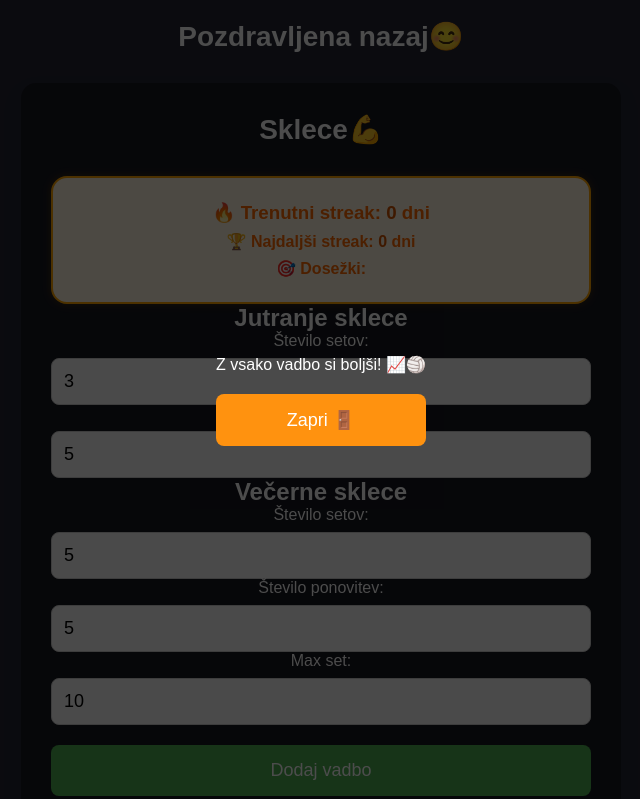
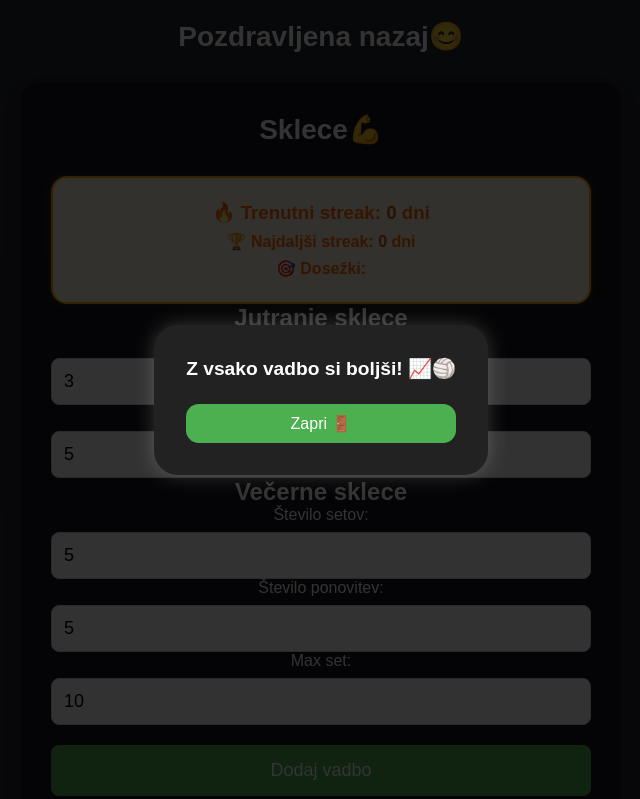
Before and after one commit to ValModic09/pushup.github.io, a plain HTML site: page index.html in a window 1280 px wide. Shown: the top 799 px of the page, without its empty margins (319-959 px from the left). Drawn offline with nearby package versions, Linux system fonts and the light colour scheme.

Commit message:
Update styles.css

```diff
--- a/styles.css
+++ b/styles.css
@@ -268,46 +268,47 @@ domov {
     margin-bottom: 0.3rem;
     color: #444;
 }
-/* Osnovni slog za stran */
 #motivational-popup {
   position: fixed;
   top: 0;
   left: 0;
   width: 100%;
   height: 100%;
-  background-color: rgba(0, 0, 0, 0.7);
+  background: rgba(0, 0, 0, 0.8);
   display: flex;
+  align-items: center;
   justify-content: center;
-  align-items: center;
   z-index: 9999;
-  transition: opacity 0.3s ease;
 }
 
 .popup-hidden {
   display: none;
 }
 
-.popup-content {
-  background-color: #1e1e1e;
-  color: white;
+.popup-inner {
+  background-color: #222;
+  color: #fff;
   padding: 2rem;
-  border-radius: 1rem;
+  border-radius: 1.5rem;
+  box-shadow: 0 0 20px rgba(255, 255, 255, 0.2);
   text-align: center;
   max-width: 90%;
-  box-shadow: 0 0 20px rgba(255, 255, 255, 0.2);
+  font-size: 1.2rem;
+  font-weight: bold;
 }
 
-.popup-content button {
-  margin-top: 1rem;
-  padding: 0.5rem 1rem;
+#close-popup-btn {
+  margin-top: 1.5rem;
+  padding: 0.6rem 1.2rem;
   background-color: #4caf50;
   border: none;
+  border-radius: 0.8rem;
   color: white;
-  font-weight: bold;
-  border-radius: 0.5rem;
+  font-size: 1rem;
   cursor: pointer;
+  transition: background 0.3s ease;
 }
 
-.popup-content button:hover {
+#close-popup-btn:hover {
   background-color: #45a049;
 }
```
